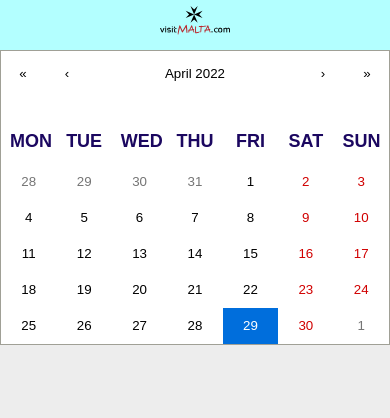
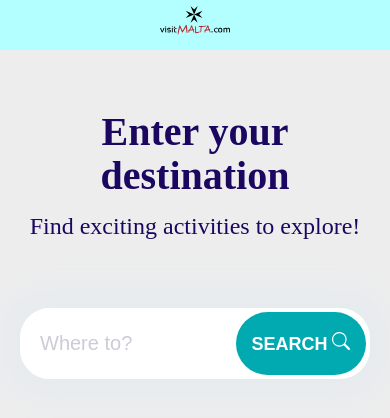
Before and after one commit to LiamSG02/malta-project, a React (Create React App) app: page / in a window 390 px wide. Shown: the top 418 px of the page. Built offline with nearby package versions, Linux system fonts and the light colour scheme.

Commit message:
attempt to make calendar responsive

```diff
--- a/src/App.jsx
+++ b/src/App.jsx
@@ -1,6 +1,7 @@
 import React, {useState} from 'react';
 import Navbar from './components/Navbar'
 import Header from './components/Header'
+import Button from './components/Button'
 import Calendar from 'react-calendar';
 import 'react-calendar/dist/Calendar.css';
 import './components/calendar2.css'
@@ -15,7 +16,8 @@ export const App = () => {
   return (
     <>
         <Navbar />
-        <Calendar onChange={onChange} value={date} />
+        <Header />
+
     </>
   )
 }
--- /dev/null
+++ b/src/components/Button.jsx
@@ -0,0 +1,13 @@
+import React from "react";
+import './header.css'
+import './button.css'
+
+export const Button = () => {
+    return (
+        <button class="btn btn--color">Next </button>
+    )
+  }
+
+
+
+export default Button
--- /dev/null
+++ b/src/components/button.css
@@ -0,0 +1,16 @@
+.btn {
+    margin-left: 44.2%;
+    margin-top: 50px;
+}
+
+@media screen and (max-width: 769px) {
+    .react-calendar {
+        justify-content: center;
+    }
+  }
+
+  @media screen and (max-width: 426px) {
+    .react-calendar {
+        margin-left: 0;
+    }
+  }
--- a/src/components/calendar2.css
+++ b/src/components/calendar2.css
@@ -5,7 +5,8 @@
     border: 1px solid #a0a096;
     font-family: Arial, Helvetica, sans-serif;
     line-height: 1.125em;
-
+    margin-left: 28.8%;
+    margin-top: 30px;
   }
   .react-calendar--doubleView {
     width: 700px;
@@ -116,3 +117,15 @@
   .react-calendar--selectRange .react-calendar__tile--hover {
     background-color: #e6e6e6;
   }
+
+  @media screen and (max-width: 1024px) {
+    .react-calendar {
+        margin-left: 10.8%;
+    }
+  }
+
+  @media screen and (max-width: 426px) {
+    .react-calendar {
+        margin-left: 0;
+    }
+  }
```
